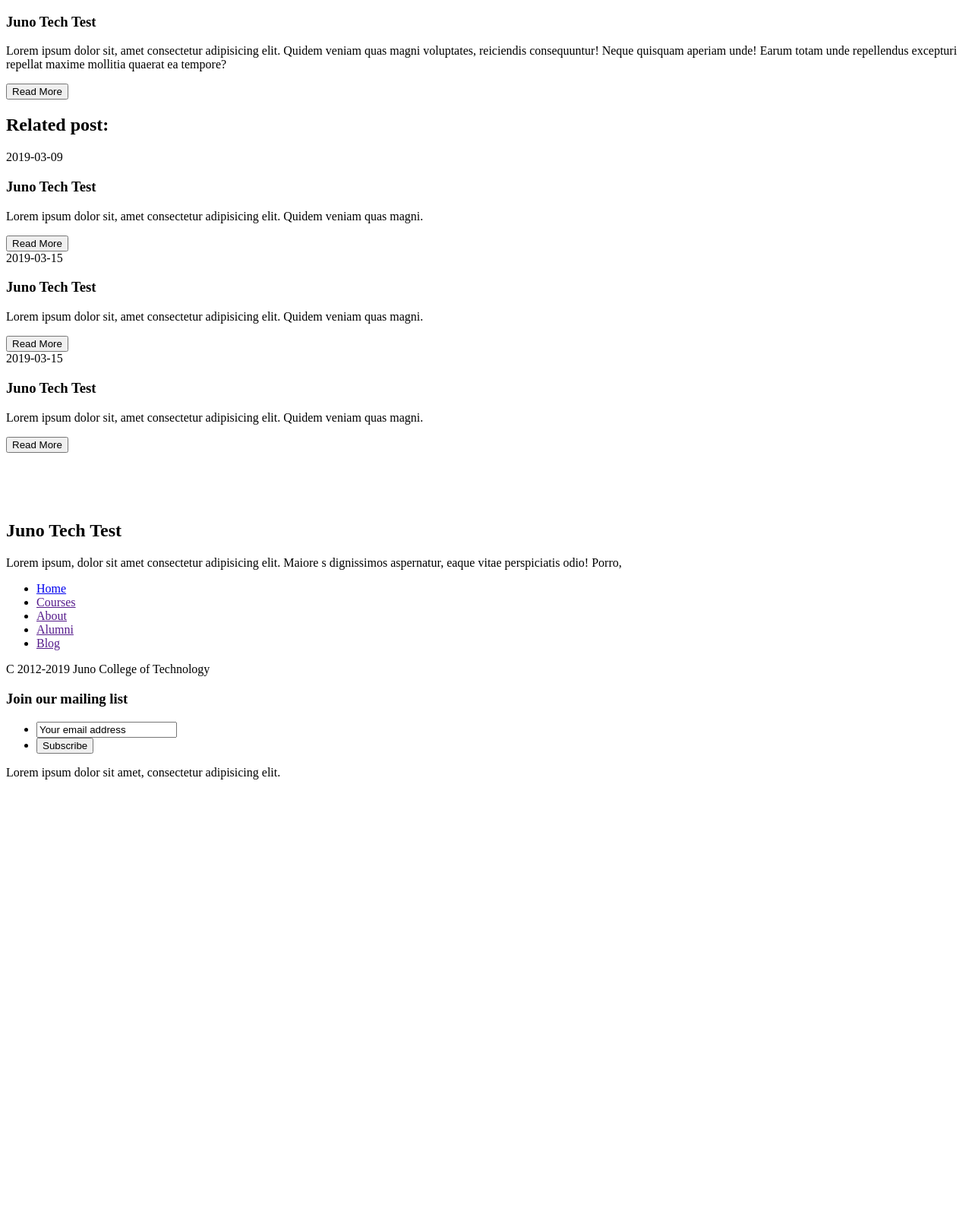
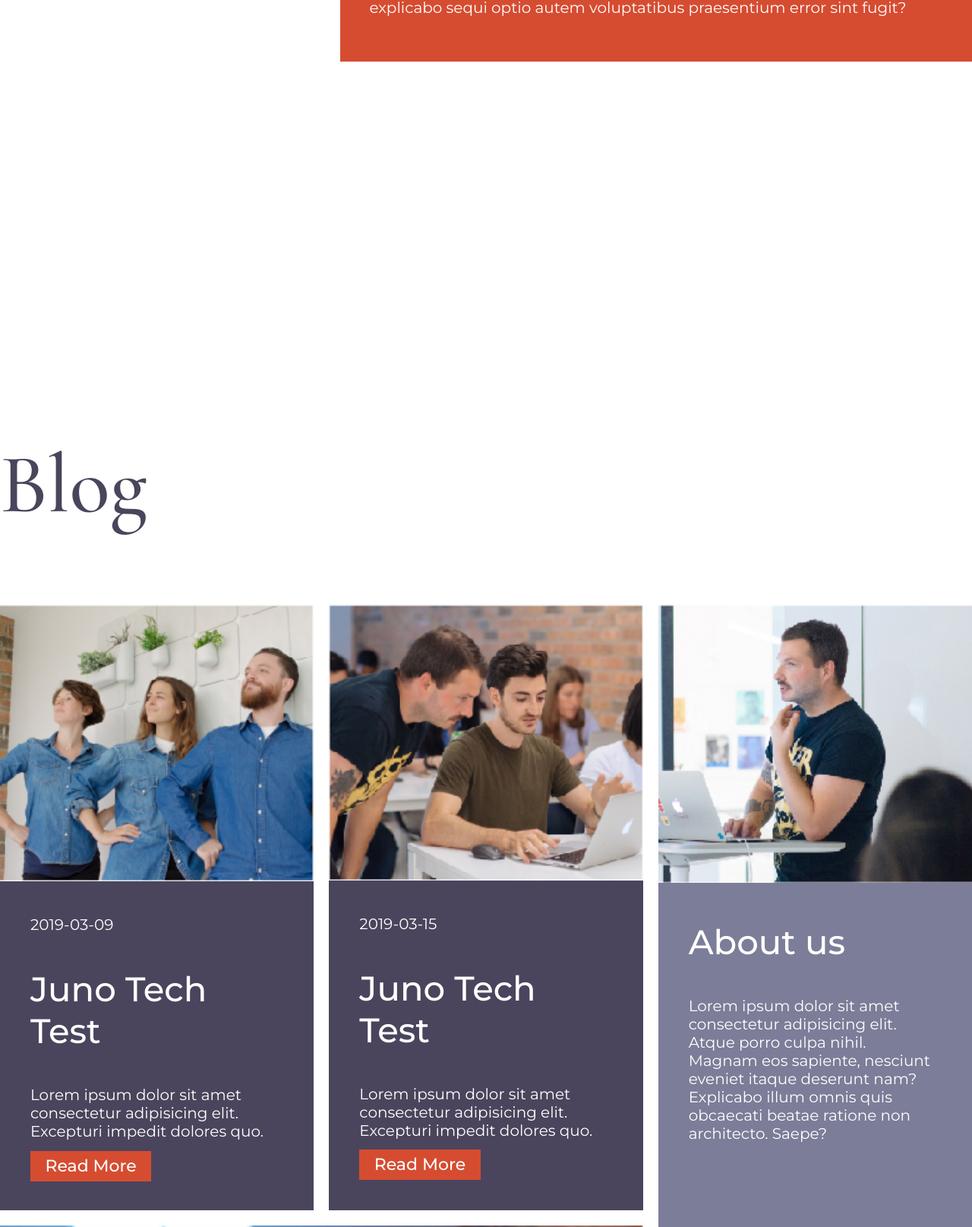
Before and after one commit to alexeigud/juno, a plain HTML site: page index.html in a window 1280 px wide. Shown: the part 765-2380 px from the top of the page at 76% size. Before the commit the page ends 1807 px from the top, so only its background shows below. Drawn offline with nearby package versions, Linux system fonts and the light colour scheme.

Commit message:
second commit

```diff
--- a/index.html
+++ b/index.html
@@ -1,54 +1,71 @@
 <!DOCTYPE html>
 <html lang="en-US">
     <head>
-        <meta name="author" content="Alexei Goudzenko">
+        <!--meta description-->
         <meta charset="utf-8">
         <title>Juno College</title>
-        <!--css-->
-    </head>
+        <link rel="stylesheet" type="text/css" href="styles/style.css">
+        <link rel="preconnect" href="https://fonts.gstatic.com">
+        <link href="https://fonts.googleapis.com/css2?family=Cormorant+Garamond:wght@500&display=swap" rel="stylesheet">
+        <link href="https://fonts.googleapis.com/css2?family=Montserrat:wght@400;500&display=swap" rel="stylesheet">
     <body>
-        <nav class="zone white">
-            <header><a href="index.html"><img src="images/juno-logo.png" alt="Juno Logo"></header></a>
+
+        <nav class="zone">
+            <div class="nav-flex-wrapper">
+                <header><a href="index.html"><img src="images/juno-logo.png" alt="Juno College of Techonology"></a></header>
                 <ul class="main-nav">
                     <li><a href="">Courses</a></li>
                     <li><a href="">About</a></li>
                     <li><a href="">Alumni</a></li>
                     <li><a href="">Blog</a></li>
                 </ul>
+            </div>
         </nav>
 
         <main>
-           <article>
+           <article class="container">
+                    <img class="cover" src="images/image-1.jpg" alt="classroom">
+                    <div class="text-block">
                         <h1>Tech Challenge</h1>
                         <p>Lorem ipsum dolor sit amet consectetur, adipisicing elit. Ea similique, inventor
                             e nesciunt dolorum incidunt quasi odio aperiam itaque in explicabo sequi optio
                             autem voluptatibus praesentium error sint fugit?
                         </p>
+                    </div>
             </article>
 
             <section>
-                <header>><h2>Blog</h2></header>
-                <article>
+                <h2>Blog</h2>
+                <div class="blog-container">
+                    <article class="dark">
+                        <img class="yellow-image" src="images/image-2.jpg" alt="3 People">
+                        <div class="text-inside-black-box">
                             <date>2019-03-09</date>
                             <h3>Juno Tech Test</h3>
                             <p>Lorem ipsum dolor sit amet
                                 consectetur adipisicing elit.
                                 Excepturi impedit dolores quo.
                             </p>
-                    <button>Read More</button>
+                            <a class="red-button" href="">Read More</a>
+                        </div>
                     </article>
 
-                <article>
+                    <article class="dark">
+                        <img class="yellow-image" src="images/image-3.jpg" alt="Teacher and Student">
+                        <div class="text-inside-black-box">
                             <date>2019-03-15</date>
                             <h3>Juno Tech Test</h3>
                             <p>Lorem ipsum dolor sit amet
                                 consectetur adipisicing elit.
                                 Excepturi impedit dolores quo.
                             </p>
-                    <button>Read More</button>
+                            <a class="red-button" href="">Read More</a>
+                        </div>
                     </article>
 
-                <article>
+                    <article class="grey column-long">
+                        <img class="yellow-image" src="images/image-4.jpg" alt="Dude">
+                        <div class="text-inside-black-box">
                             <h3>About us</h3>
                             <p>Lorem ipsum dolor sit amet
                                 consectetur adipisicing elit.
@@ -59,60 +76,85 @@
                                 obcaecati beatae ratione non
                                 architecto. Saepe?
                             </p>
+                        </div>
                     </article>
 
-                <article>
+                    <article class="dark third" >
+                        <img class="yellow-image" src="images/image-5.jpg" alt="2 Students">
+                        <div class="text-inside-black-box">
                             <date>2019-04-30</date>
                             <h3>Juno Tech Test</h3>
                             <p>Lorem ipsum dolor sit, amet consectetur adipisicing elit. Quidem veniam quas
                                 magni voluptates, reiciendis consequuntur! Neque quisquam aperiam unde! Earum
                                 totam unde repellendus excepturi repellat maxime mollitia quaerat ea tempore?
                             </p>
-                    <button>Read More</button>
+                            <a class="red-button" href="">Read More</a>
+                        </div>
                     </article>
-
+                </div>
             </section>
 
-            <section>
-                <header><h2>Related post:</h2></header>
-                <article>
+            <section class="yellow-container">
+                <h2 class=title-two>Related post:</h2>
+                <div class="flex-wrapper">
+                    <article class="blog-post-yellow one">
+                        <img class="yellow-image" src="images/image-2.jpg" alt="3 People">
+                        <div class="white-box">
+                            <div class="text-inside-white-box">
                                 <date>2019-03-09</date>
-                    <h3>Juno Tech Test</h3>
+                                <h3 class="related-post-head">Juno Tech Test</h3>
                                 <p>Lorem ipsum dolor sit, amet
                                     consectetur adipisicing elit.
                                     Quidem veniam quas magni.
                                 </p>
-                    <button>Read More</button>
+                                <a class="related-post-link" href="">Read More</a>
+                            </div>
+                        </div>
                     </article>
 
-                <article>
+                    <article class="blog-post-yellow two">
+                        <img class="yellow-image" src="images/image-3.jpg" alt="Teacher and Student">
+                        <div class="white-box">
+                            <div class="text-inside-white-box">
                                 <date>2019-03-15</date>
-                    <h3>Juno Tech Test</h3>
+                                <h3 class="related-post-head">Juno Tech Test</h3>
                                 <p>Lorem ipsum dolor sit, amet
                                     consectetur adipisicing elit.
                                     Quidem veniam quas magni.
                                 </p>
-                    <button>Read More</button>
+                                <a class="related-post-link" href="">Read More</a>
+                            </div>
+                        </div>
                     </article>
 
-                <article>
+                    <article class="blog-post-yellow three">
+                        <img class="yellow-image" src="images/image-3.jpg" alt="Teacher and Student">
+                        <div class="white-box">
+                            <div class="text-inside-white-box">
                                 <date>2019-03-15</date>
-                    <h3>Juno Tech Test</h3>
+                                <h3 class="related-post-head">Juno Tech Test</h3>
                                 <p>Lorem ipsum dolor sit, amet
                                     consectetur adipisicing elit.
                                     Quidem veniam quas magni.
                                 </p>
-                    <button>Read More</button>
+                                <a class="related-post-link" href="">Read More</a>
+                            </div>
+                        </div>
                     </article>
-
+                </div>
             </section>
         </main>
 
-        <footer class="zone orange">
-            <img src="images/Juno-logo-white.png" alt="Juno Logo White">
-            <header><h2>Juno Tech Test</h2></header>
+        <footer>
+            <div class="footer-section footer-one">
+                <img src="images/Juno-logo-white.png" alt="Juno College of Technology">
+                <div class="flex-wrapper">
+                    <div class="footer-column-wrapper">
+                        <h2>Juno Tech Test</h2>
                         <p>Lorem ipsum, dolor sit amet consectetur adipisicing elit. Maiore
-                s dignissimos aspernatur, eaque vitae perspiciatis odio! Porro,</p>
+                            s dignissimos aspernatur, eaque vitae perspiciatis odio! Porro,
+                        </p>
+                        <nav>
                             <ul class="footer-nav">
                                 <li><a href="index.html">Home</a></li>
                                 <li><a href="">Courses</a></li>
@@ -121,21 +163,32 @@
                                 <li><a href="">Blog</a></li>
                             </ul>
                             <p>C 2012-2019 Juno College of Technology</p>
-                <h3>Join our mailing list</h3>
-                <form>
+                        </nav>
+                    </div>
+                </div>
+            </div>
+
+            <div class="footer-column-wrapper">
+                <div class="flex-wrapper">
+                    <div class="footer-section footer-two">
+                        <p>
+                            <h4>Join our mailing list</h4>
                             <ul>
                                 <li>
-                            <input type="email" id="mail" name="user_mail" value="Your email address">
+                                    <input type="email" id="mail" name="user_mail" placeholder="Your email address">
                                 </li>
-                        <li class="button2">
+                                <li class="button">
                                     <button type="submit">Subscribe</button>
                                 </li>
                             </ul>
-                </form>
+                        </p>
                         <p>
                             Lorem ipsum dolor sit amet,
                             consectetur adipisicing elit.
                         </p>
+                    </div>
+                </div>
+            </div>
         </footer>
     </body>
 </html>
--- /dev/null
+++ b/styles/style.css
@@ -0,0 +1,200 @@
+/* Selector {
+add hover states to buttons
+*/
+
+body {
+    margin: auto 0;
+    font-family: 'Montserrat', sans-serif;
+    font-size: 20px;
+    font-weight: 400;
+}
+
+h1 {
+    font-family: 'Cormorant Garamond', serif;
+    font-size: 115px;
+    font-weight: 500;
+}
+
+h2 {
+    color: #4A455C;
+    font-family: 'Cormorant Garamond', serif;
+    font-size: 110px;
+    font-weight: 500;
+}
+
+h3 {
+    font-family: 'Montserrat', sans-serif;
+    font-size: 45px;
+    font-weight: 500;
+}
+
+li {
+    list-style: none;
+    padding: 20px;
+}
+
+footer {
+    color: #ffffff;
+    background: #D64C31;
+}
+
+button {
+    color: #4A455C;
+    background-color: #FFF0E7;
+}
+
+nav a {
+    font-family: 'Montserrat', sans-serif;
+    font-size: 24px;
+    font-weight: 400;
+    text-decoration: none;
+}
+
+p + a, button {
+    font-family: 'Montserrat', sans-serif;
+    font-size: 22px;
+    font-weight: 500;
+}
+
+footer h2, h4 {
+    color: #ffffff;
+    font-family: 'Montserrat', sans-serif;
+    font-size: 30px;
+    font-weight: 500;
+}
+
+footer a {
+    color: #ffffff;
+}
+
+.cover {
+    display: flex;
+    align-items: center;
+    justify-content: center;
+    width: 100%;
+}
+
+.nav-flex-wrapper {
+    display: flex;
+}
+
+.main-nav {
+    display:flex;
+    margin: 0;
+}
+
+.text-block {
+    color: #ffffff;
+    background: #D64C31;
+    margin-left: 35%;
+    padding: 3% 3%;
+    transform: translateY(-80%);
+}
+
+.blog-container {
+    display: grid;
+    gap: 20px;
+    grid-template-columns: 1fr 1fr 1fr;
+    grid-template-rows: 1fr;
+}
+
+.third {
+    grid-column-start: 1;
+    grid-column-end: 3;
+}
+
+.column-long {
+    grid-row: span 2;
+}
+
+.dark {
+    color: #ffffff;
+    background: #4A455C;
+}
+
+.grey {
+    background: #7C7D98;
+}
+
+.yellow-container {
+    background: #FFF0E7;
+}
+
+.title-two {
+    margin-left: 40px;
+}
+
+.yellow-image {
+    width: 100%;
+}
+
+.blog-post-yellow {
+    display: flex;
+    flex-direction: column;
+    padding: 10px;
+    margin: 10px;
+}
+
+.flex-wrapper {
+    display: flex;
+}
+
+.white-box {
+    background: #ffffff;
+}
+
+.one {
+    margin-left: 40px;
+}
+
+.three {
+    margin-right: 40px;
+}
+
+.text-inside-white-box  {
+    margin: 40px 50px 45px 40px;
+}
+
+.text-inside-black-box {
+    color: #FFFFFF;
+    margin: 40px 50px 45px 40px;
+}
+
+.related-post-head {
+    color: #D64C31;
+}
+
+.related-post-link {
+    text-decoration: none;
+    border-style: solid;
+    border-color: #FFF0E7;
+    border: 5% 5%;
+    padding: 2% 6%;
+}
+.footer-column-wrapper {
+    display: flex;
+    flex-direction: column;
+}
+
+.red-button {
+    color: #FFFFFF;
+    background: #D64C31;
+    text-decoration: none;
+    border: 5% 5%;
+    padding: 2% 6%;
+}
+
+.footer-nav {
+    display:flex;
+}
+
+.footer-two {
+    background: #4A455C;
+}
+
+
+
+/* .footer-section {
+    display: flex;
+
+} */
```
Also changed, not shown: 1 other file. Lines whose indentation alone changed are shown as unchanged.
